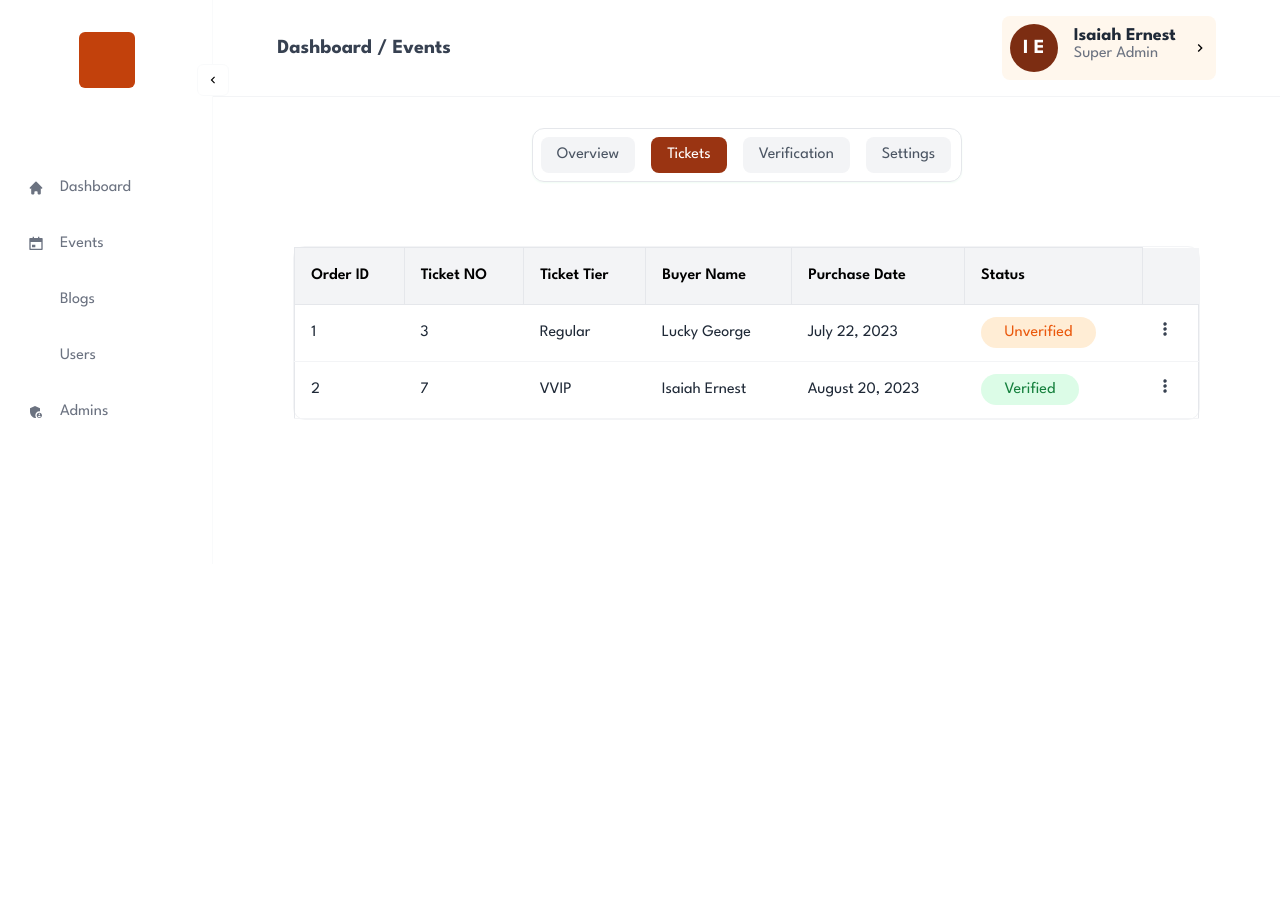
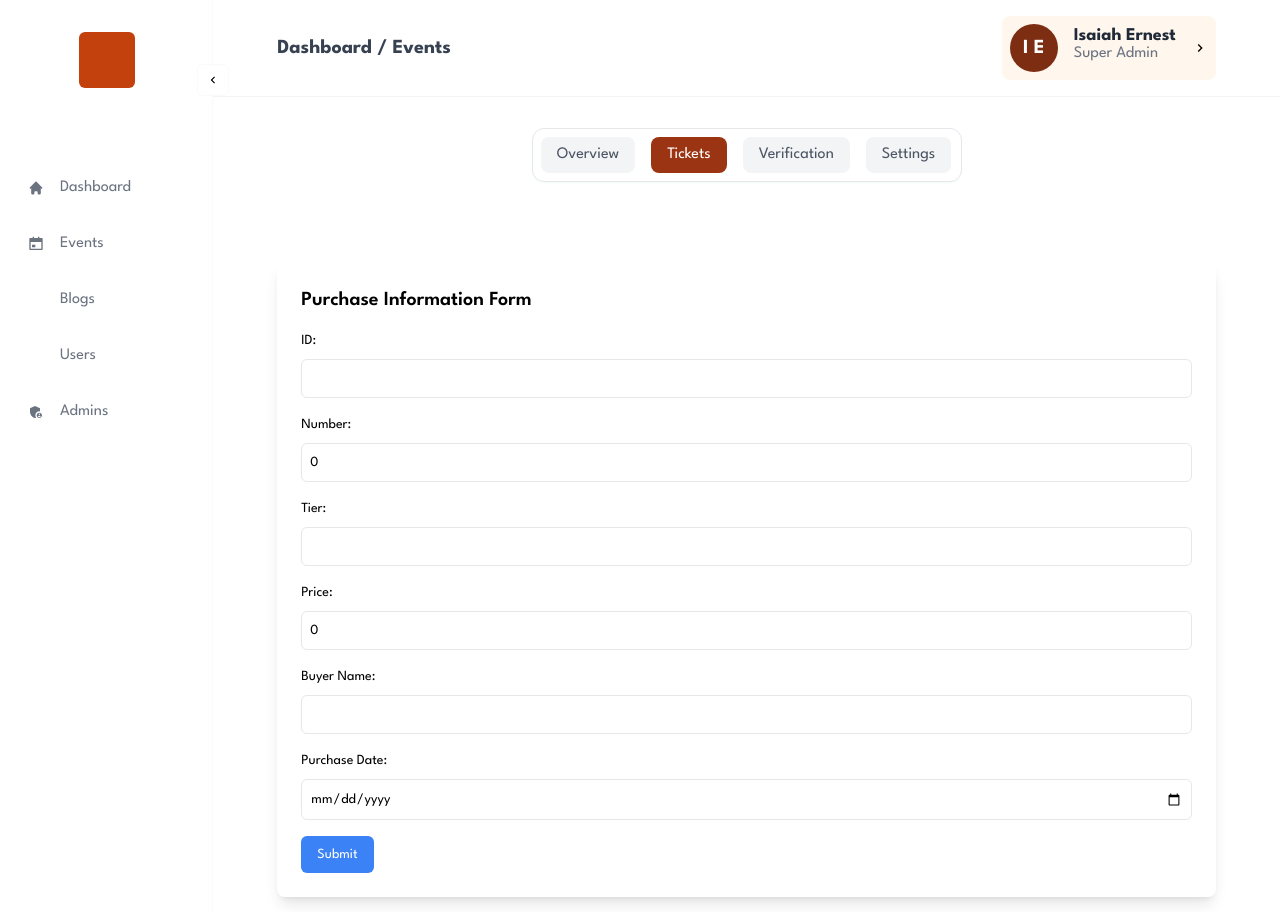
Before and after one commit to ernestechie/fossa-hub, a Next.js app: page /dashboard/events/1/tickets in a window 1280 px wide. Shown: the top 912 px of the page. Before the commit the page ends 800 px from the top, so only its background shows below. Built offline with nearby package versions, Linux system fonts and the light colour scheme; some icons are missing.

Commit message:
added the ticket form

```diff
--- /dev/null
+++ b/app/components/Events/TicketForm/TicketForm.tsx
@@ -0,0 +1,114 @@
+"use client";
+import React, { useState, ChangeEvent, FormEvent } from "react";
+import { ITicket } from "@/models/tickets";
+import { parseDate } from "@/helpers/parseDate";
+
+const TicketForm = () => {
+  const [formData, setFormData] = useState<ITicket>({
+    _id: "",
+    number: 0,
+    tier: "",
+    price: 0,
+    buyer_name: "",
+    purchase_date: new Date(),
+    verification_status: false,
+  });
+
+  const handleChange = (
+    e: ChangeEvent<HTMLInputElement | HTMLSelectElement>
+  ) => {
+    const { name, value } = e.target;
+    setFormData({ ...formData, [name]: value });
+  };
+
+  const handleSubmit = (e: FormEvent<HTMLFormElement>) => {
+    e.preventDefault();
+    console.log(formData);
+  };
+
+  return (
+    <div className="container mx-auto mt-8">
+      <div className="shadow-lg rounded-lg p-6">
+        <h2 className="text-xl font-semibold mb-4">
+          Purchase Information Form
+        </h2>
+        <form onSubmit={handleSubmit}>
+          <div className="mb-4">
+            <label className="block mb-2 font-semibold">ID:</label>
+            <input
+              type="text"
+              name="_id"
+              value={formData._id}
+              onChange={handleChange}
+              className="w-full p-2 border rounded-md"
+              required
+            />
+          </div>
+          <div className="mb-4">
+            <label className="block mb-2 font-semibold">Number:</label>
+            <input
+              type="number"
+              name="number"
+              value={formData.number}
+              onChange={handleChange}
+              className="w-full p-2 border rounded-md"
+              required
+            />
+          </div>
+          <div className="mb-4">
+            <label className="block mb-2 font-semibold">Tier:</label>
+            <input
+              type="text"
+              name="tier"
+              value={formData.tier}
+              onChange={handleChange}
+              className="w-full p-2 border rounded-md"
+              required
+            />
+          </div>
+          <div className="mb-4">
+            <label className="block mb-2 font-semibold">Price:</label>
+            <input
+              type="number"
+              name="price"
+              value={formData.price}
+              onChange={handleChange}
+              className="w-full p-2 border rounded-md"
+              required
+            />
+          </div>
+          <div className="mb-4">
+            <label className="block mb-2 font-semibold">Buyer Name:</label>
+            <input
+              type="text"
+              name="buyer_name"
+              value={formData.buyer_name}
+              onChange={handleChange}
+              className="w-full p-2 border rounded-md"
+              required
+            />
+          </div>
+          <div className="mb-4">
+            <label className="block mb-2 font-semibold">Purchase Date:</label>
+            <input
+              type="date"
+              name="purchase_date"
+              value={parseDate(formData.purchase_date)}
+              onChange={handleChange}
+              className="w-full p-2 border rounded-md"
+              required
+            />
+          </div>
+          <button
+            type="submit"
+            className="bg-blue-500 text-white py-2 px-4 rounded-md hover:bg-blue-600"
+          >
+            Submit
+          </button>
+        </form>
+      </div>
+    </div>
+  );
+};
+
+export default TicketForm;
--- a/app/dashboard/events/[eventId]/tickets/page.tsx
+++ b/app/dashboard/events/[eventId]/tickets/page.tsx
@@ -3,6 +3,7 @@ import { getEventById } from "@/libs/events";
 import { ITicket } from "@/models/tickets";
 import React from "react";
 import PopupMenu from "@/app/components/Events/PopupMenu/PopUp";
+import TicketForm from "@/app/components/Events/TicketForm/TicketForm";
 
 const data = [
   {
@@ -45,6 +46,8 @@ const EventTickets = ({ params }: { params: { eventId: string } }) => {
   const currentEvent = getEventById(currentId);
 
   return (
+    <>
+      <TicketForm />
       <div className="container mx-auto p-4">
         <div className="rounded-xl border-[1px] border-gray-100">
           <table className="table w-full border-collapse">
@@ -92,6 +95,7 @@ const EventTickets = ({ params }: { params: { eventId: string } }) => {
           </table>
         </div>
       </div>
+    </>
   );
 };
 
```
Lines whose indentation alone changed are shown as unchanged.
